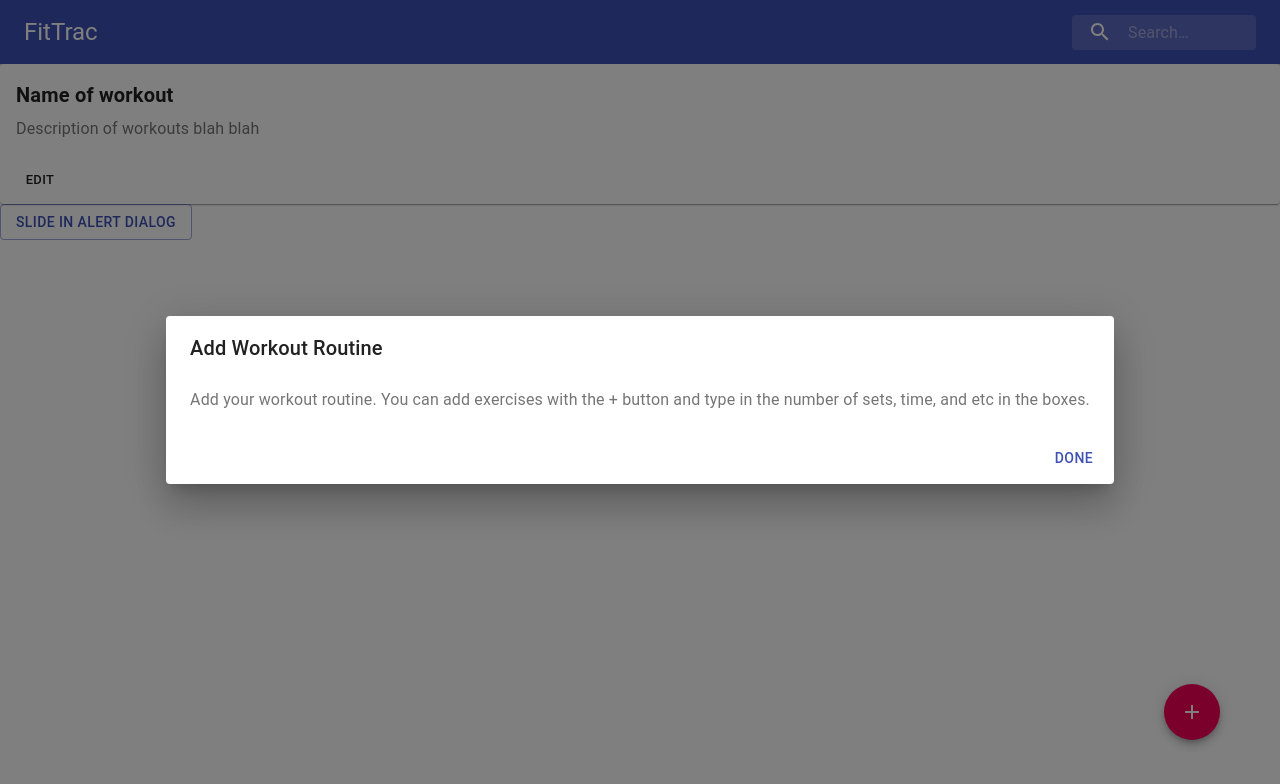
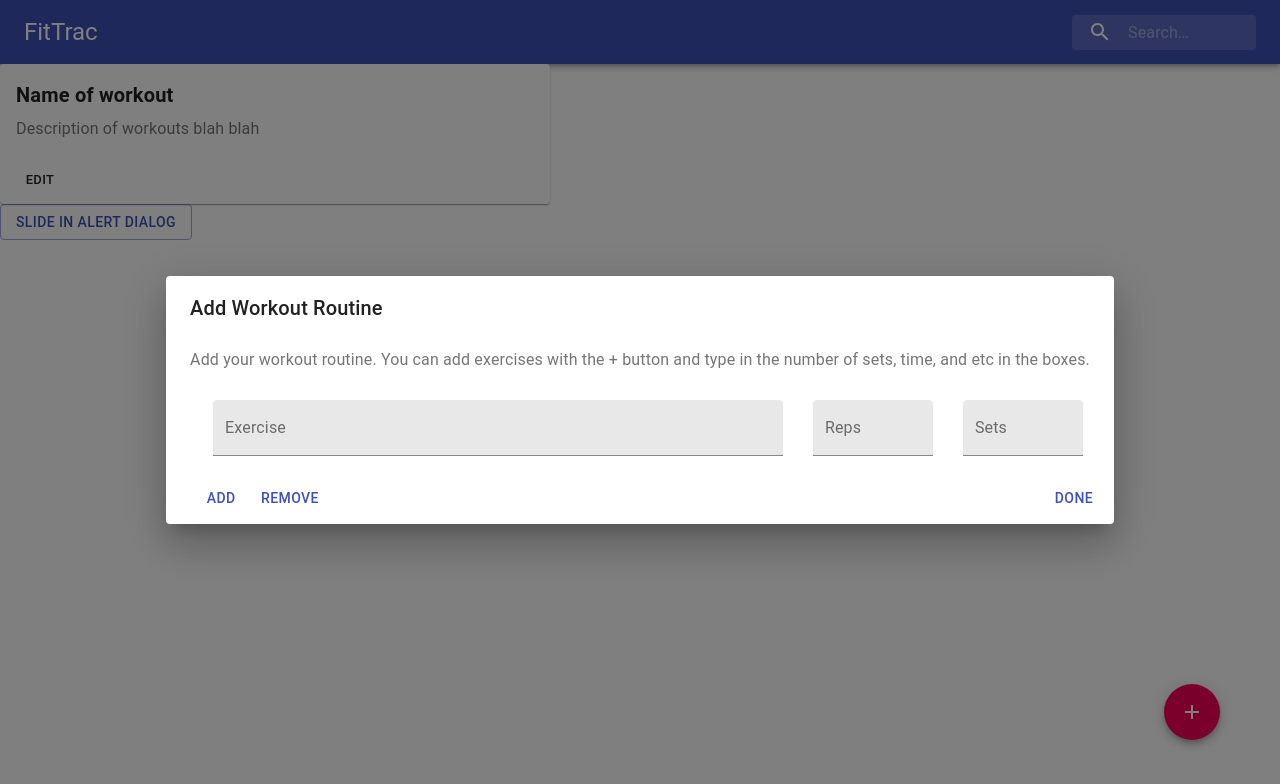
Before and after one commit to Zefty/FitTrac, a React (Create React App) app: page / in a window 1280 px wide. Both pictures are taken after a click on the button "SLIDE IN ALERT DIALOG". Shown: the top 784 px of the page. Built offline with nearby package versions, Linux system fonts and the light colour scheme.

Commit message:
added text fields for entering exercises and their reps + sets

```diff
--- a/src/App.tsx
+++ b/src/App.tsx
@@ -49,7 +49,7 @@ class App extends React.Component<{}, IState> {
         <Routines/>
         {/* <AddRoutine/> */}
         {/* Separate button and window into two components so do not need AddRoutine */}
-        <EditWindow Open={this.state.openWindow} handleOpen={this.handleOpen} handleClose={this.handleClose}/>
+        <EditWindow openWindow={this.state.openWindow} handleOpen={this.handleOpen} handleClose={this.handleClose}/>
         <AddRoutineButton handleOpen={this.handleOpen}/>
 
 
--- a/src/components/AddRoutine/EditWindow.tsx
+++ b/src/components/AddRoutine/EditWindow.tsx
@@ -1,5 +1,7 @@
 import React from 'react';
+
 import Button from '@material-ui/core/Button';
+
 import Dialog from '@material-ui/core/Dialog';
 import DialogActions from '@material-ui/core/DialogActions';
 import DialogContent from '@material-ui/core/DialogContent';
@@ -8,12 +10,13 @@ import DialogTitle from '@material-ui/core/DialogTitle';
 import Slide from '@material-ui/core/Slide';
 import { TransitionProps } from '@material-ui/core/transitions';
 
-const Transition = React.forwardRef<unknown, TransitionProps>(function Transition(props, ref) {
-  return <Slide direction="up" ref={ref} {...props} />;
-});
+import clsx from 'clsx';
+import { makeStyles, Theme, createStyles } from '@material-ui/core/styles';
+import MenuItem from '@material-ui/core/MenuItem';
+import TextField from '@material-ui/core/TextField';
 
 interface IProps{
-    Open: boolean,
+    openWindow: boolean,
     handleOpen: any,
     handleClose: any
 }
@@ -21,6 +24,31 @@ interface IProps{
 interface IState{
 
 }
+
+const Transition = React.forwardRef<unknown, TransitionProps>(function Transition(props, ref) {
+    return <Slide direction="up" ref={ref} {...props} />;
+});
+
+const useStyles = makeStyles((theme: Theme) =>
+  createStyles({
+    container: {
+      display: 'flex',
+      flexWrap: 'wrap',
+    },
+    textField: {
+      marginLeft: theme.spacing(1),
+      marginRight: theme.spacing(1),
+    },
+    dense: {
+      marginTop: 16,
+    },
+    menu: {
+    //   width: 200,
+    },
+  }),
+);
+
+var numRow:number[] = [1]
 
 export default class EditWindow extends React.Component<IProps, IState> {
     public constructor(props:any) {
@@ -31,6 +59,8 @@ export default class EditWindow extends React.Component<IProps, IState> {
     }
 
     public render() {
+
+
         return (
             <div>
                 <Button variant="outlined" color="primary" onClick={this.props.handleOpen}>
@@ -39,27 +69,114 @@ export default class EditWindow extends React.Component<IProps, IState> {
 
                 <Dialog
                 maxWidth={"md"}
-                open={this.props.Open}
+                // fullWidth
+                open={this.props.openWindow}
                 TransitionComponent={Transition}
                 keepMounted
                 onClose={this.props.handleClose}
                 aria-labelledby="alert-dialog-slide-title"
                 aria-describedby="alert-dialog-slide-description"
                 >
+
                 <DialogTitle id="alert-dialog-slide-title">{"Add Workout Routine"}</DialogTitle>
                 <DialogContent>
                     <DialogContentText id="alert-dialog-slide-description">
                         Add your workout routine. You can add exercises with the + button and
                         type in the number of sets, time, and etc in the boxes.
                     </DialogContentText>
+
+                    <div className="routineInputs">
+                        <this.body/>
+                    </div>
+
+
+
+
                 </DialogContent>
                 <DialogActions>
-                    <Button onClick={this.props.handleClose} color="primary">
-                    Done
+                    <div className="container">
+                        <Button onClick={() => this.incrCounter()} color="primary">
+                        Add
+                        </Button>
+                        <Button onClick={() => this.decrCounter()} color="primary">
+                        Remove
+                        </Button>
+                    </div>
+
+                    <Button onClick={this.addRoutine} color="primary">
+                        Done
                     </Button>
+
                 </DialogActions>
                 </Dialog>
             </div>
         );
     }
+
+    private addRoutine = () => {
+        this.props.handleClose()
+    }
+
+    private incrCounter = () => {
+        numRow.push(numRow[numRow.length-1]+1)
+        console.log(numRow)
+        this.forceUpdate()
+    }
+
+    private decrCounter = () => {
+        if (numRow.length > 1) {
+            numRow.pop()
+        }
+        this.forceUpdate()
+    }
+
+    private body = () => {
+        const classes = useStyles();
+        return (
+            <div className="container">
+                {numRow.map(numRow =>
+                    <div className="row">
+                        <div className="col-sm-8">
+                            <TextField
+                            id="filled-textarea"
+                            label="Exercise"
+                            placeholder="Exercise"
+                            multiline
+                            fullWidth
+                            className={classes.textField}
+                            margin="normal"
+                            variant="filled"
+                            />
+                        </div>
+
+                        <div className="col-sm-2">
+                            <TextField
+                            id="filled-textarea"
+                            label="Reps"
+                            placeholder="Reps"
+                            multiline
+                            fullWidth
+                            className={classes.textField}
+                            margin="normal"
+                            variant="filled"
+                            />
+                        </div>
+
+                        <div className="col-sm-2">
+                            <TextField
+                            id="filled-textarea"
+                            label="Sets"
+                            placeholder="Sets"
+                            multiline
+                            fullWidth
+                            className={classes.textField}
+                            margin="normal"
+                            variant="filled"
+                            />
+                        </div>
+                    </div>
+                )}
+            </div>
+        );
+    }
 }
--- a/src/components/Routines/Card.tsx
+++ b/src/components/Routines/Card.tsx
@@ -10,6 +10,7 @@ const useStyles = makeStyles(
   createStyles({
     card: {
       minWidth: 275,
+      maxWidth: 550,
     },
     bullet: {
       display: 'inline-block',
```
Also changed, not shown: src/components/AddRoutine/AddRoutineButton.tsx (+7 -13 lines).
